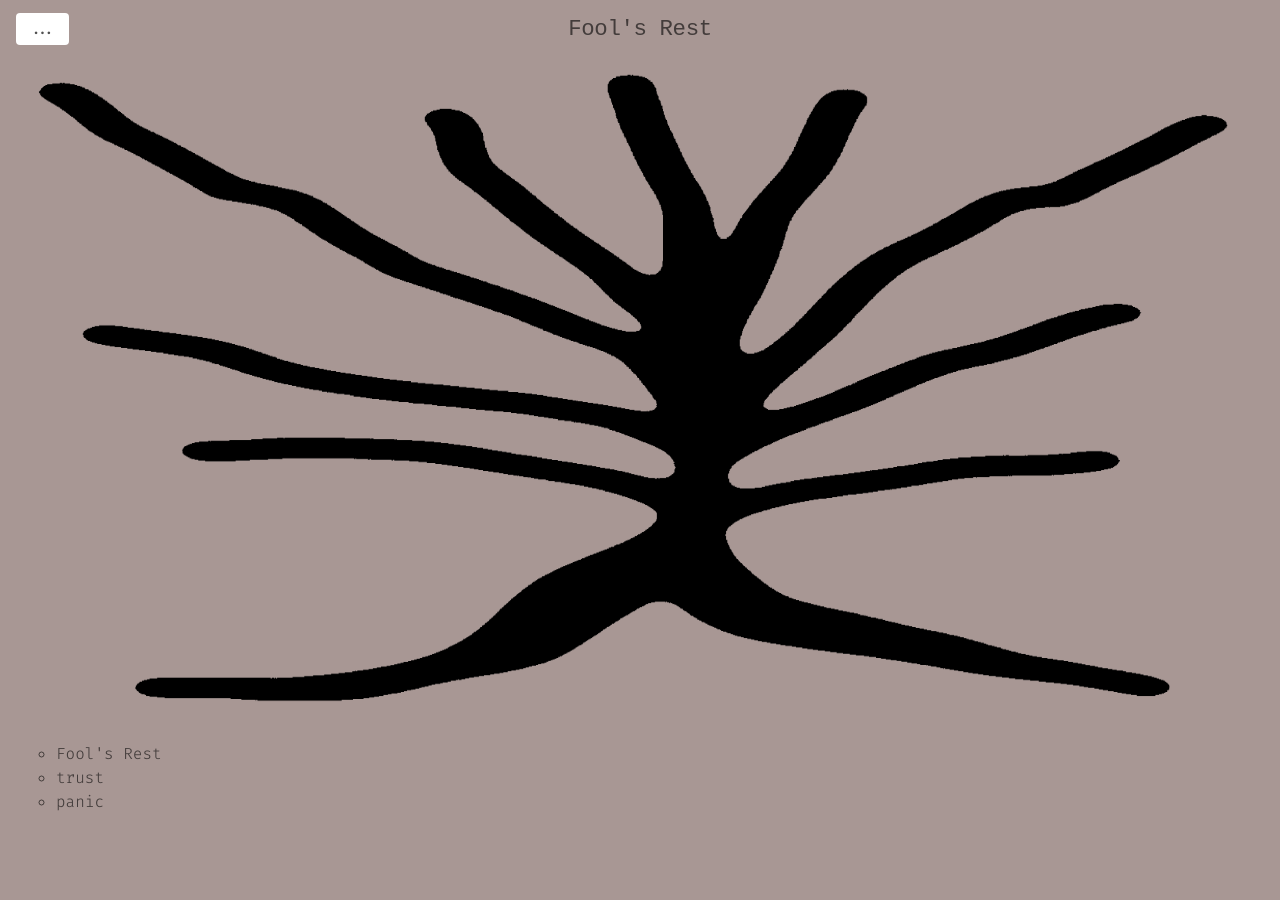
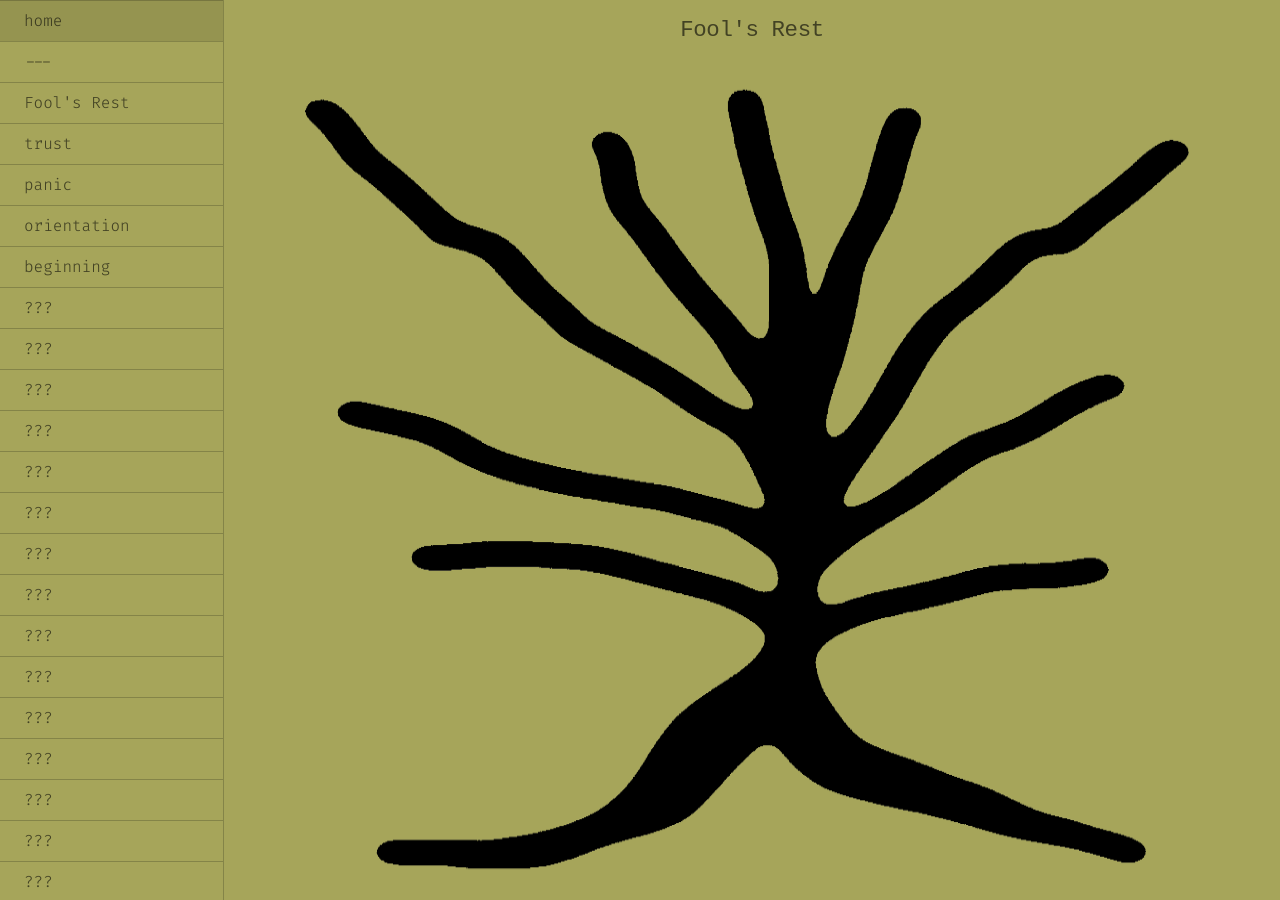
Before and after one commit to goodpileus/myblog, a Jekyll site: the page built from index.html, in a window 1280 px wide. Built offline with Jekyll 4.4.1, drawn with Linux system fonts in a browser that asks for light colours; some web fonts are replaced.

Commit message:
layout work

```diff
--- a/_includes/head.html
+++ b/_includes/head.html
@@ -39,8 +39,7 @@
   <link rel="stylesheet" href="{{ site.baseurl }}/assets/css/style.css" />
 
   <!-- Icons -->
-  <link rel="apple-touch-icon-precomposed" sizes="180x180" href="{{ site.baseurl }}/assets/apple-touch-icon-precomposed.png" />
-  <link rel="shortcut icon" href="{{ site.baseurl }}/assets/favicon.ico" />
+  <link rel="shortcut icon" href="{{ site.baseurl }}/assets/favicon.png" />
 
   <!-- RSS -->
   <link rel="alternate" type="application/rss+xml" title="RSS" href="{{ directory_url }}/atom.xml" />
--- a/_includes/sidebar.html
+++ b/_includes/sidebar.html
@@ -2,13 +2,13 @@
   Target for toggling the sidebar `.sidebar-checkbox` is for regular styles, `#sidebar-checkbox` for
   behavior.
 -->
-<input type="checkbox" class="sidebar-checkbox" id="sidebar-checkbox">
+<!-- <input type="checkbox" class="sidebar-checkbox" id="sidebar-checkbox" checked="checked"> -->
 
 <!-- Toggleable sidebar -->
-<aside class="sidebar" id="sidebar">
+<div class="sidebar" id="sidebar">
 
   <nav class="sidebar-nav">
-    <a class="sidebar-nav-item{% if page.url == site.baseurl %} active{% endif %}" href="{{ site.baseurl }}/">Home</a>
+    <a class="sidebar-nav-item{% if page.url == site.baseurl %} active{% endif %}" href="{{ site.baseurl }}/">home</a>
 
     {% comment %}
       The code below dynamically generates a sidebar nav of pages with
@@ -30,6 +30,22 @@
         </a>
     {% endfor %}
 
-    <!-- <a class="sidebar-nav-item" href="https://github.com/minicomp/ed" target="_blank">GitHub project</a> -->
+    <a class="sidebar-nav-item" href="#">???</a>
+    <a class="sidebar-nav-item" href="#">???</a>
+    <a class="sidebar-nav-item" href="#">???</a>
+    <a class="sidebar-nav-item" href="#">???</a>
+    <a class="sidebar-nav-item" href="#">???</a>
+    <a class="sidebar-nav-item" href="#">???</a>
+    <a class="sidebar-nav-item" href="#">???</a>
+    <a class="sidebar-nav-item" href="#">???</a>
+    <a class="sidebar-nav-item" href="#">???</a>
+    <a class="sidebar-nav-item" href="#">???</a>
+    <a class="sidebar-nav-item" href="#">???</a>
+    <a class="sidebar-nav-item" href="#">???</a>
+    <a class="sidebar-nav-item" href="#">???</a>
+    <a class="sidebar-nav-item" href="#">???</a>
+    <a class="sidebar-nav-item" href="#">???</a>
+    <a class="sidebar-nav-item" href="#">???</a>
+    <a class="sidebar-nav-item" href="#">???</a>
   </nav>
-</aside>
+</div>
--- a/_layouts/default.html
+++ b/_layouts/default.html
@@ -30,7 +30,7 @@
       </main>
     </div>
 
-    <label for="sidebar-checkbox" class="sidebar-toggle">...</label>
+    <!-- <label for="sidebar-checkbox" class="sidebar-toggle" checked="checked">...</label> -->
 
     <script
     src="https://code.jquery.com/jquery-3.5.1.min.js"
@@ -74,7 +74,7 @@
 
     window.onload = function() {
       console.log('Loaded :-)');
-      cycleColors();
+      // cycleColors();
     };
 
     var colors = ['#a89794', '#915840', '#4d6c4b', '#585883', '#a68068', '#816e8e', '#a6a55a'];
@@ -91,7 +91,7 @@
     var interval = setInterval(timer, 10000);
 
     function timer() {
-      cycleColors();
+      // cycleColors();
     }
     </script>
 
--- a/_sass/_ed.scss
+++ b/_sass/_ed.scss
@@ -23,6 +23,23 @@
   Update the foundational and global aspects of the page.
 */
 
+::-webkit-scrollbar {
+  width: 10px;
+  height: 10px;
+}
+
+::-webkit-scrollbar-track {
+  background: rgba(#000000, 0.1);
+}
+
+::-webkit-scrollbar-thumb {
+  background: $border-color;
+}
+
+::-webkit-scrollbar-thumb:hover {
+  background: #555;
+}
+
 * {
   -webkit-box-sizing: border-box;
      -moz-box-sizing: border-box;
@@ -40,8 +57,7 @@ html {
   font-family: $main-font;
   font-size: 1em; /* 16px; specify in ems to support text resizing in all browsers */
   line-height: 1.5;
-  background: #a89794;
-  overflow-y: scroll;
+  background: $background-color;
   -webkit-transition: background .2s;
           transition: background .2s;
 }
@@ -57,10 +73,12 @@ body {
   font-weight: lighter;
   -webkit-text-size-adjust: 100%;
       -ms-text-size-adjust: 100%;
+  display:flex;
 }
 
 .content {
-  margin-bottom: 4rem;
+  // margin-bottom: 4rem;
+  padding-bottom:4rem;
 }
 
 
@@ -74,6 +92,8 @@ body {
 .wrap {
   position: relative;
   width: 100%;
+  height:100vh;
+  overflow-y: scroll;
 }
 
 
@@ -84,17 +104,11 @@ body {
 */
 
 .container {
-  max-width: 32rem;
-  padding-left:  1rem;
-  padding-right: 1rem;
+  max-width: 100%;
+  padding-left:  4rem;
+  padding-right: 4rem;
   margin-left:  auto;
   margin-right: auto;
-}
-
-@media (min-width: 56em) {
-  .container {
-    max-width: 45rem;
-  }
 }
 
 /* Links */
@@ -112,13 +126,14 @@ a:focus {
 /* Headings */
 h1, h2, h3, h4, h5, h6 {
   font-family: $heading-font;
-  margin-bottom: .5rem;
+  margin-bottom: 1rem;
   font-weight: normal;
   color: $heading-color;
   letter-spacing: -.025rem;
   line-height: 1.25;
   text-rendering: optimizeLegibility;
   text-align: center;
+  margin-top:1rem;
 }
 
 h1,
@@ -163,6 +178,19 @@ hr {
   margin: 1.5rem 0;
   border: 0;
   border-bottom: 1px solid $border-color;
+  overflow: visible;
+}
+
+hr::after {
+  content:"";
+  padding:4px;
+  border:1px solid $border-color;
+  background:$background-color;
+  border-radius:50%;
+  position: absolute;
+  top:50%;
+  left:50%;
+  transform:translate(-50%, -50%);
 }
 
 /* Search highlighting */
@@ -284,13 +312,14 @@ tbody tr:nth-child(odd) th {
 
 /* Style and "hide" the sidebar */
 .sidebar {
-  position: fixed;
+  // position: fixed;
+  flex-shrink:0;
   top: 0;
   bottom: 0;
-  left: -14rem;
+  left: 0;
   width: 14rem;
-  visibility: hidden;
   overflow-y: auto;
+  height:100vh;
   font-size: 1rem;
   border-right: 1px solid $border-color;
   -webkit-transition: all .2s;
@@ -373,13 +402,6 @@ a.sidebar-nav-item:focus {
   cursor: pointer;
 }
 
-.sidebar-toggle:active,
-#sidebar-checkbox:focus ~ .sidebar-toggle,
-#sidebar-checkbox:checked ~ .sidebar-toggle {
-  color: #fff;
-  background-color: #555;
-}
-
 @media (min-width: 30.1em) {
   .sidebar-toggle {
     position: fixed;
@@ -392,96 +414,12 @@ a.sidebar-nav-item:focus {
   }
 }
 
-
-/*
-  Slide effect
-
-  Handle the sliding effects of the sidebar and content in one spot, separate from the default
-  styles.
-
-  As a heads-up, we don't use `transform: translate3d()` here because, when mixed with
-  `position: fixed;` for the sidebar toggle, it creates a new containing block. Put simply, the
-  fixed sidebar toggle behaves like `position: absolute;` when transformed.
-
-  Read more about it at http://meyerweb.com/eric/thoughts/2011/09/12/.
-*/
-
 .wrap,
 .sidebar,
 .sidebar-toggle {
   -webkit-backface-visibility: hidden;
       -ms-backface-visibility: hidden;
           backface-visibility: hidden;
-}
-
-.wrap,
-.sidebar-toggle {
-  -webkit-transition: -webkit-transform .2s;
-          transition: transform .2s;
-}
-
-#sidebar-checkbox:checked + .sidebar {
-  z-index: 10;
-  visibility: visible;
-}
-
-#sidebar-checkbox:checked ~ .sidebar,
-#sidebar-checkbox:checked ~ .wrap,
-#sidebar-checkbox:checked ~ .sidebar-toggle {
-  -webkit-transform: translateX(14rem);
-      -ms-transform: translateX(14rem);
-          transform: translateX(14rem);
-}
-
-
-/*
-  Reverse layout
-
-  Flip the orientation of the page by placing the `.sidebar` and sidebar toggle on the right side.
-*/
-
-.layout-reverse .sidebar {
-  left: auto;
-  right: -14rem;
-}
-
-.layout-reverse .sidebar-toggle {
-  left: auto;
-  right: 1rem;
-}
-
-.layout-reverse #sidebar-checkbox:checked ~ .sidebar,
-.layout-reverse #sidebar-checkbox:checked ~ .wrap,
-.layout-reverse #sidebar-checkbox:checked ~ .sidebar-toggle {
-  -webkit-transform: translateX(-14rem);
-      -ms-transform: translateX(-14rem);
-          transform: translateX(-14rem);
-}
-
-
-/*
-  Overlay sidebar
-
-  Make the sidebar content overlay the viewport content instead of pushing it aside when toggled.
-*/
-
-.sidebar-overlay #sidebar-checkbox:checked ~ .wrap {
-  -webkit-transform: translateX(0);
-      -ms-transform: translateX(0);
-          transform: translateX(0);
-}
-
-.sidebar-overlay #sidebar-checkbox:checked ~ .sidebar-toggle {
-  box-shadow: 0 0 0 .25rem #fff;
-}
-
-.sidebar-overlay #sidebar-checkbox:checked ~ .sidebar {
-  box-shadow: .25rem 0 .5rem rgba(0,0,0,.1);
-}
-
-/* Only one tweak for a reverse layout*/
-.layout-reverse.sidebar-overlay #sidebar-checkbox:checked ~ .sidebar {
-  box-shadow: -.25rem 0 .5rem rgba(0,0,0,.1);
 }
 
 
--- a/assets/css/style.scss
+++ b/assets/css/style.scss
@@ -12,5 +12,7 @@ $heading-color: rgba(0, 0, 0, 0.6);
 $border-color: rgba(0, 0, 0, 0.2);
 $link-color: rgba(0, 0, 0, 0.6);
 
+$background-color: #a6a55a;
+
 @import "ed";
 @import "syntax";
--- a/index.html
+++ b/index.html
@@ -7,7 +7,7 @@ title: "Fool's Rest"
 
 <img src="{{ site.baseurl }}/assets/tree6.png" alt="tree">
 
-<div class="toc">
+<!-- <div class="toc">
   <ul class="texts">
   {% for item in site.texts %}
 
@@ -18,17 +18,25 @@ title: "Fool's Rest"
     </li>
   {% endfor %}
   </ul>
-</div>
+</div> -->
 
 <style>
 
   img {
     width:100%;
-    height:75vh;
+    height:100%;
+    margin:0;
   }
 
   .container {
     max-width: 100%;
+    height:100%;
+    display:flex;
+    flex-direction:column;
+  }
+
+  .content {
+    padding-bottom:0;
   }
 
 </style>
```
Also changed, not shown: _texts/0-a.md (added, +4 -0 lines), _texts/4-orientation.md (added, +24 -0 lines), _texts/5-beginning.md (added, +30 -0 lines), assets/favicon.png (added), 1 other file.
